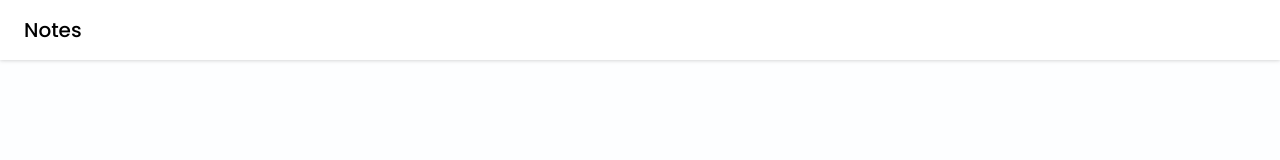
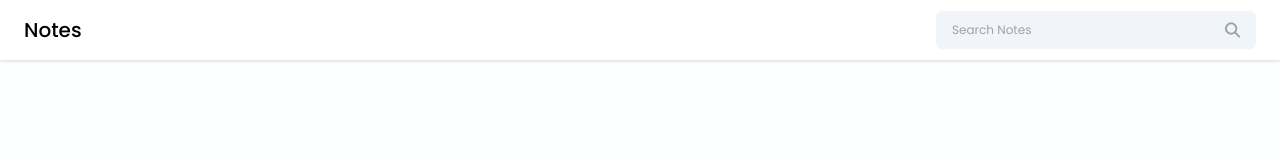
Before and after one commit to rabhioli/FrontendNotes, a React (Vite) app: page /login in a window 1280 px wide. Shown: the top 160 px of the page. Built offline with nearby package versions, Linux system fonts and the light colour scheme.

Commit message:
search bar componenet

```diff
--- a/src/components/Navbar/Navbar.jsx
+++ b/src/components/Navbar/Navbar.jsx
@@ -1,18 +1,38 @@
 import React, { useState } from "react";
 import ProfileInfo from "../Cards/ProfileInfo";
 import { useNavigate } from "react-router-dom";
-
+import SearchBar from "../SearchBar/SearchBar";
 const Navbar = () => {
+    const [searchQuery, setSearchQuery] = useState("");
 const navigate = useNavigate();
 
 const onLogout = () => {
     localStorage.clear();
     navigate("/login");
   };
+  const handleSearch = () => {
+    if(searchQuery){
+      onSearchNote(searchQuery)
+    }
+  };
+
+  const onClearSearch = ()=>{
+    handleClearSearch()
+    setSearchQuery("")
+  }
+
 
     return (
         <div className='bg-white flex items-center justify-between px-6 py-2 drop-shadow'>
         <h2 className="text-xl font-medium text-black py-2">Notes</h2>
+        <SearchBar
+            value={searchQuery}
+            onChange={({ target }) => {
+              setSearchQuery(target.value);
+            }}
+            handleSearch={handleSearch}
+            onClearSearch={onClearSearch}
+          />
         <ProfileInfo onLogout={onLogout} />
         </div>
     );
--- a/src/components/SearchBar/SearchBar.jsx
+++ b/src/components/SearchBar/SearchBar.jsx
@@ -0,0 +1,24 @@
+import React from "react";
+import { FaMagnifyingGlass } from "react-icons/fa6";
+import { IoMdClose } from "react-icons/io";
+
+
+const SearchBar = ({ value, onChange, handleSearch, onClearSearch }) => {
+  return (
+    <div className="w-80 flex items-center px-4 bg-slate-100 rounded-md">
+      <input
+        type="text"
+        placeholder="Search Notes"
+        className="w-full text-xs bg-transparent py-[11px] outline-none"
+        value={value}
+        onChange={onChange}
+      />
+
+      {value && <IoMdClose className="text-xl text-slate-500 cursor-pointer hover:text-black mr-3" onClick={onClearSearch} />}
+
+      <FaMagnifyingGlass className="text-slate-400 cursor-pointer hover:text-black" onClick={handleSearch} />
+    </div>
+  );
+};
+
+export default SearchBar;
```
